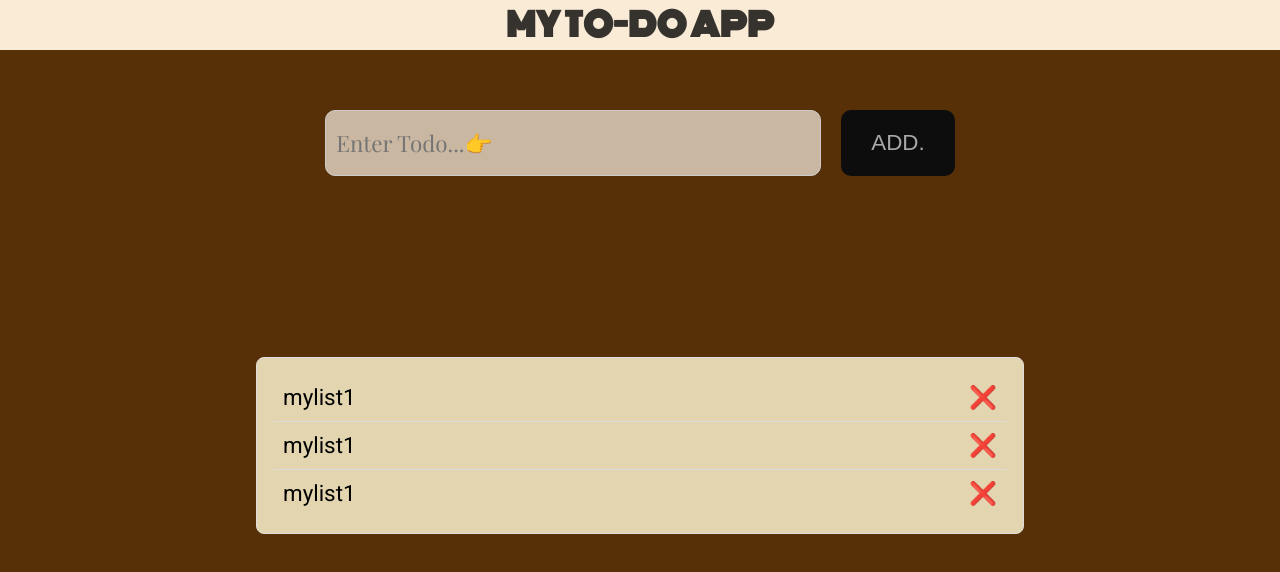
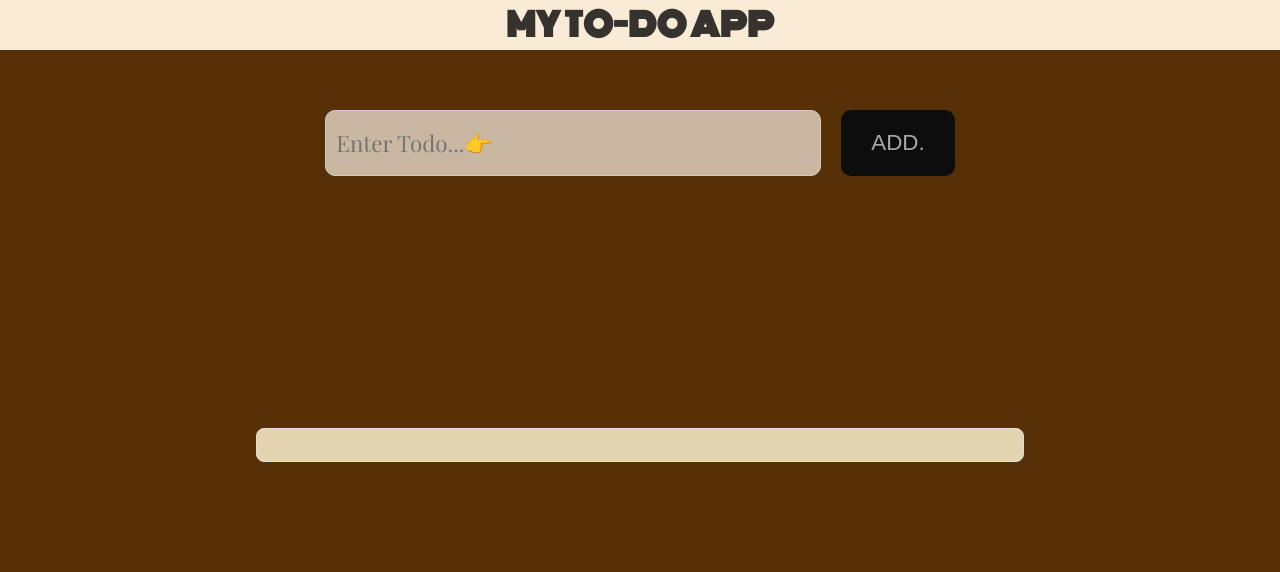
Before and after one commit to DarshanPro123/TODO-List_Myproject, a React (Vite) app: page / in a window 1280 px wide. Shown: the top 572 px of the page. Built offline with nearby package versions, Linux system fonts and the light colour scheme; a web font is replaced by a local one.

Commit message:
Add files to list from form to list components with using props

```diff
--- a/src/App.jsx
+++ b/src/App.jsx
@@ -1,20 +1,20 @@
-// import { useState } from "react";
+import { useState } from "react";
 import "./App.css";
 import Input_todo from "./Components/Input_todo";
 import Lists from "./Components/Lists";
 
 function App() {
-  // const [list, setList] = useState([]);
-  // const handleAdd = (data) => {
-  //   setList((datas) => [...datas, data]);
-  // };
+  const [list, setList] = useState([]);
+  const handleAdd = (data) => {
+    setList((datas) => [...datas, data]);
+  };
   return (
     <>
       {" "}
       <h1>my to-do app</h1>
       <div className="input-base">
-        <Input_todo />
-        <Lists />
+        <Input_todo list={list} onhandleAdd={handleAdd} />
+        <Lists list={list} />
       </div>
     </>
   );
--- a/src/Components/Input_todo.jsx
+++ b/src/Components/Input_todo.jsx
@@ -1,11 +1,31 @@
 import { useState } from "react";
 
-const Input_todo = () => {
-  const [value, setValue] = useState("");
+// eslint-disable-next-line react/prop-types
+const Input_todo = ({ onhandleAdd }) => {
+  const [val, setValue] = useState("");
+
+  const handlieSubmit = (e) => {
+    e.preventDefault();
+    console.log(val);
+
+    const newList = { val, id: Date.now() };
+    console.log(newList);
+    onhandleAdd(newList);
+    setValue("");
+  };
+
+  const handleSetVal = (e) => {
+    setValue(e.target.value);
+  };
   return (
     <>
-      <form className="input-box">
-        <input type="text" placeholder="Enter Todo...👉" />
+      <form className="input-box" onSubmit={handlieSubmit}>
+        <input
+          value={val}
+          onChange={handleSetVal}
+          type="text"
+          placeholder="Enter Todo...👉"
+        />
         <button>ADD.</button>
       </form>
     </>
--- a/src/Components/List.jsx
+++ b/src/Components/List.jsx
@@ -1,12 +1,33 @@
-const List = () => {
+import PropTypes from "prop-types";
+
+// eslint-disable-next-line react/prop-types
+const List = ({ list }) => {
   return (
     <>
-      <li>
-        <span>mylist1</span>
-        <span>❌</span>
-      </li>
+      {/* // eslint-disable-next-line react/prop-types */}
+      {list &&
+        list.map((lst) => {
+          return (
+            <>
+              <div key={lst.id}>
+                <li>
+                  <span>{lst.val}</span>
+                  <span>❌</span>
+                </li>
+              </div>
+            </>
+          );
+        })}
     </>
   );
 };
 
+List.propTypes = {
+  list: PropTypes.arrayOf(
+    PropTypes.shape({
+      id: PropTypes.oneOfType([PropTypes.string, PropTypes.number]).isRequired,
+      val: PropTypes.string.isRequired,
+    })
+  ),
+};
 export default List;
--- a/src/Components/Lists.jsx
+++ b/src/Components/Lists.jsx
@@ -1,13 +1,12 @@
 import List from "./List";
 
-const Lists = () => {
+// eslint-disable-next-line react/prop-types
+const Lists = ({ list }) => {
   return (
     <>
       <div className="lists_box">
         <ul>
-          <List />
-          <List />
-          <List />
+          <List list={list} />
         </ul>
       </div>
     </>
```
